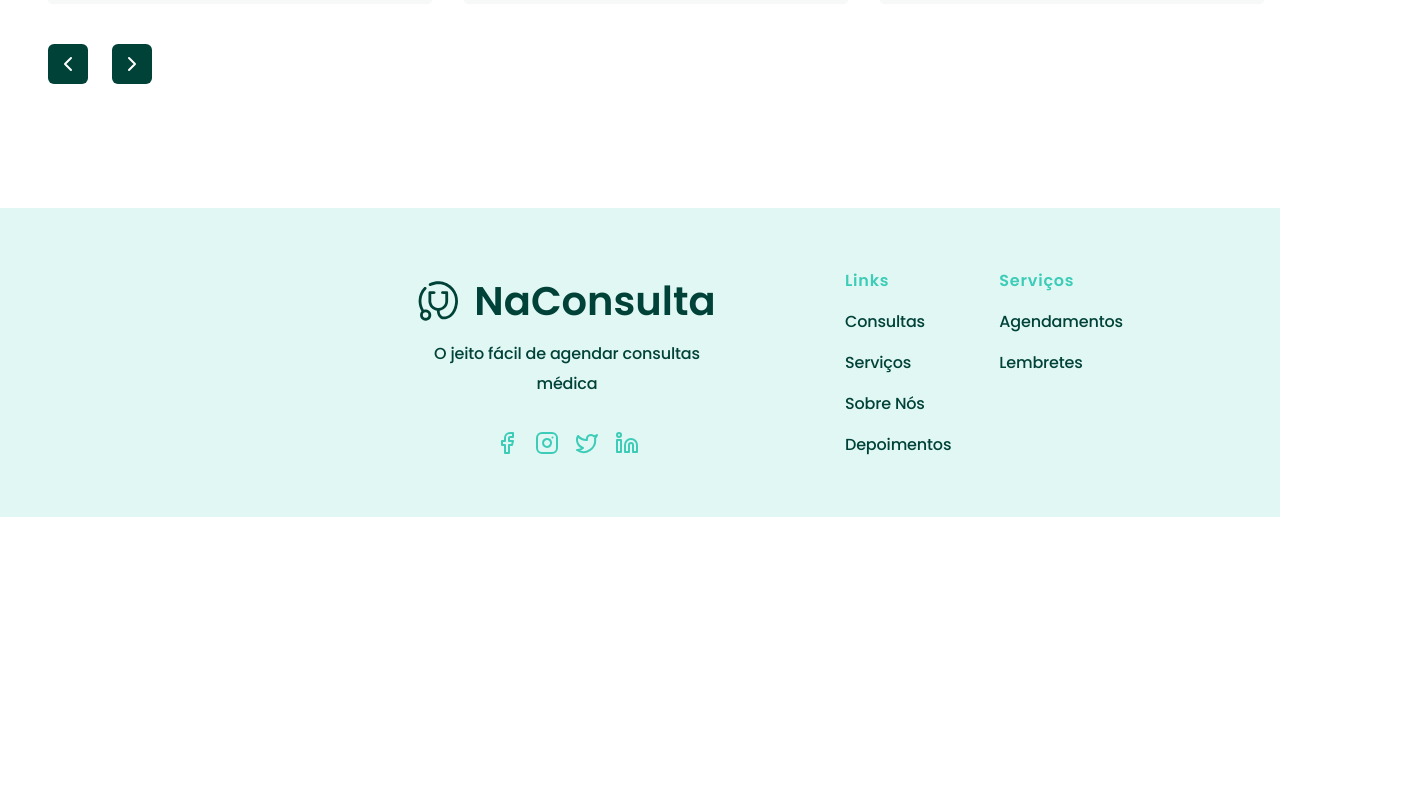
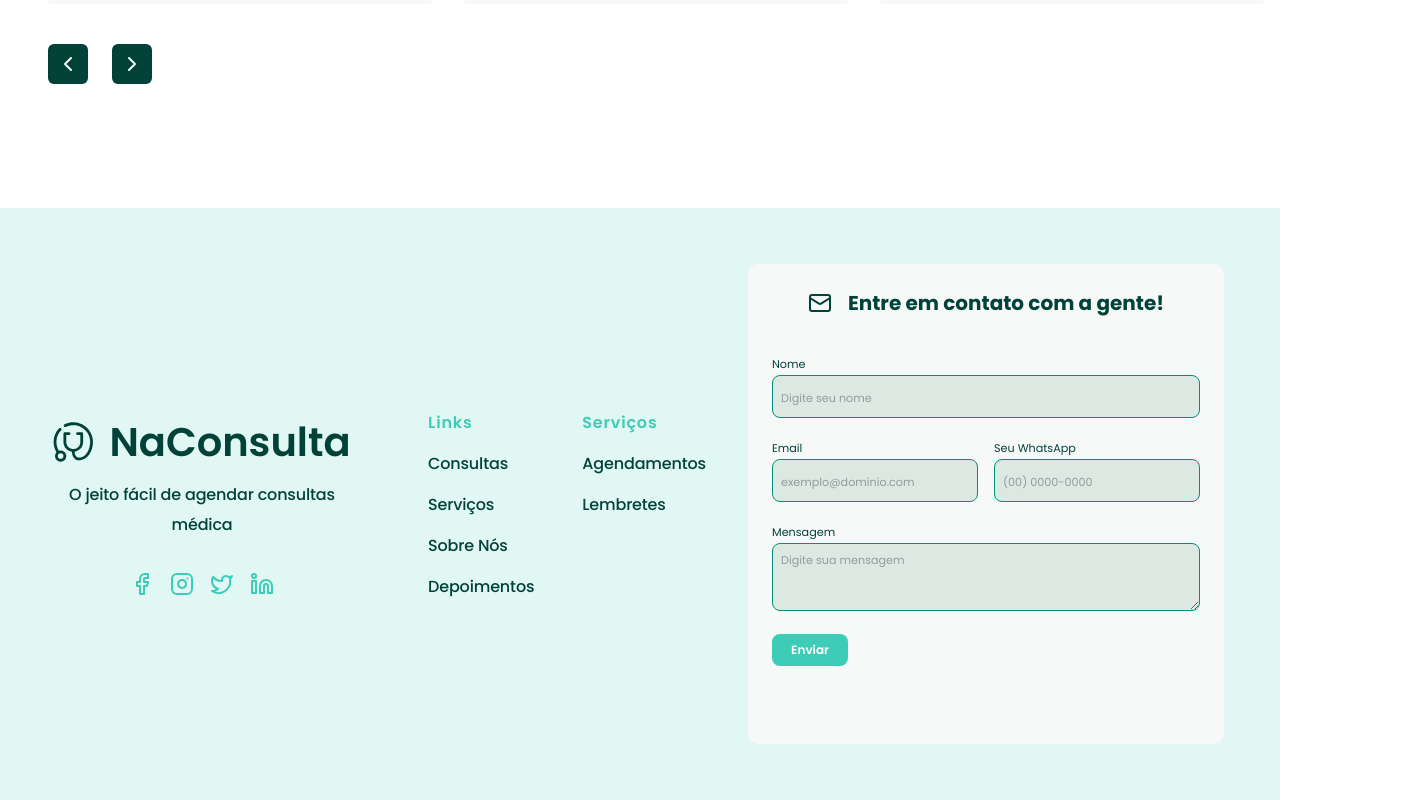
Before and after one commit to Achette/Na_Consulta_NEXT, a Next.js app: page / in a window 1280 px wide. Shown: the part 2649-3449 px from the top of the page, 1401 px wide, since content can reach past the window. Before the commit the page ends 3166 px from the top, so only its background shows below. Built offline with nearby package versions, Linux system fonts and the light colour scheme.

Commit message:
feat(TASK-0016): cria componente footer

```diff
--- a/src/components/Footer/index.tsx
+++ b/src/components/Footer/index.tsx
@@ -1,3 +1,4 @@
+import { Form } from './Form'
 import { Menu } from './Menu'
 import { Social } from './Social'
 import { SectionFooterBox, SectionFooterContainer } from './styles'
@@ -8,6 +9,7 @@ export const Footer = () => {
       <SectionFooterBox>
         <Social />
         <Menu />
+        <Form />
       </SectionFooterBox>
     </SectionFooterContainer>
   )
--- a/src/components/Footer/styles.ts
+++ b/src/components/Footer/styles.ts
@@ -2,13 +2,27 @@ import styled from 'styled-components'
 
 export const SectionFooterContainer = styled.footer`
   width: 100%;
-  padding: 3.75rem 6.56rem;
+  padding: 3.5rem 3.5rem;
   background: ${(props) => props.theme['green-100']};
 `
 export const SectionFooterBox = styled.div`
-  width: 81rem;
+  /* width: 81rem; */
   display: flex;
   justify-content: center;
   align-items: center;
-  gap: 8.25rem;
+  gap: 5rem;
+
+  @media (max-width: 768px) {
+    display: flex;
+    flex-direction: column-reverse;
+    justify-content: center;
+    align-items: center;
+  }
+
+  @media (max-width: 992px) {
+    display: flex;
+    flex-direction: column-reverse;
+    justify-content: center;
+    align-items: center;
+  }
 `
```
